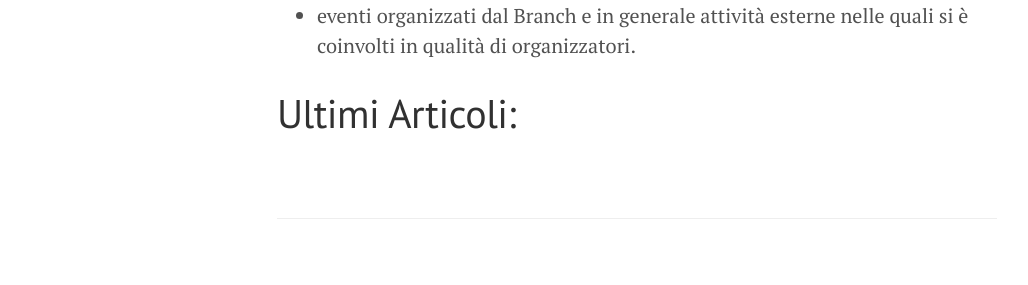
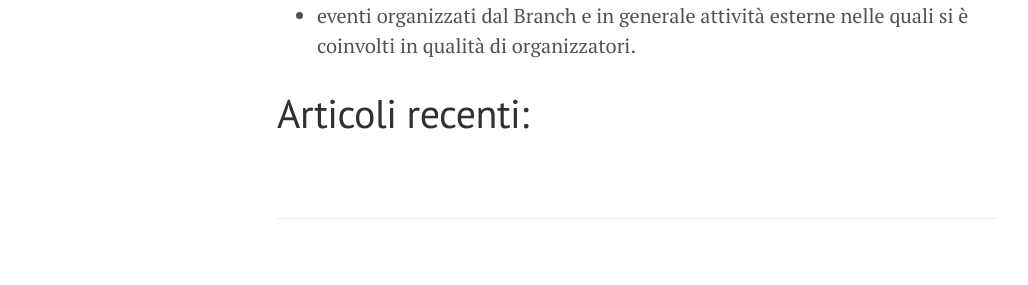
Before and after one commit to ieee-brescia/ieee-brescia.github.io, a Jekyll site: the page built from _posts/2020-05-13-ieee-student-branch.md, in a window 1280 px wide. Shown: the part 889-1174 px from the top of the page, without its empty margins (3-1031 px from the left). Built offline with Jekyll 4.4.1, drawn with Linux system fonts in a browser that asks for light colours.

Commit message:
Update 2020-05-13-ieee-student-branch.md

```diff
--- a/_posts/2020-05-13-ieee-student-branch.md
+++ b/_posts/2020-05-13-ieee-student-branch.md
@@ -12,4 +12,4 @@ Questa è la home del sito ufficiale dell'IEEE Student Branch of Brescia. Di seg
 * progetti attivi o archiviati a carico dell'associazione;
 * eventi organizzati dal Branch e in generale attività esterne nelle quali si è coinvolti in qualità di organizzatori.
 
-# Ultimi Articoli:
+# Articoli recenti:
```
